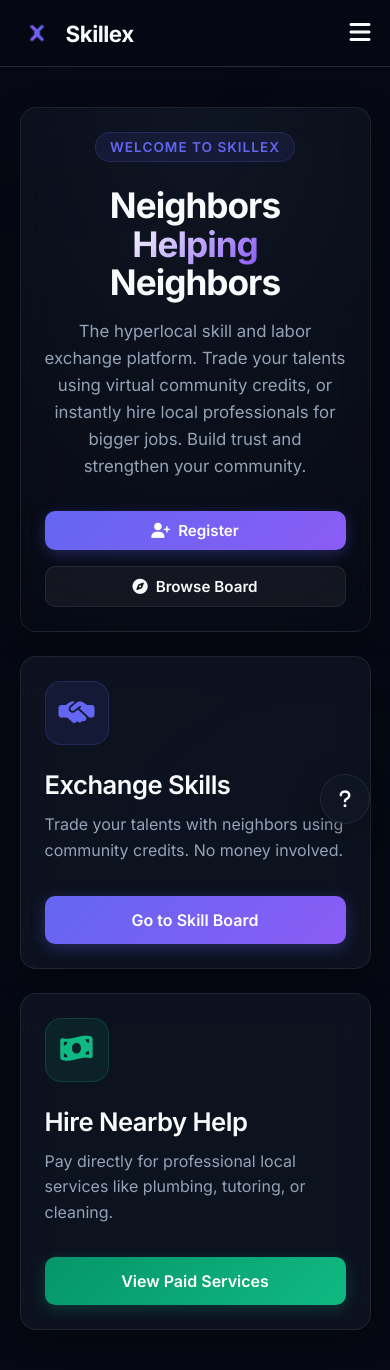
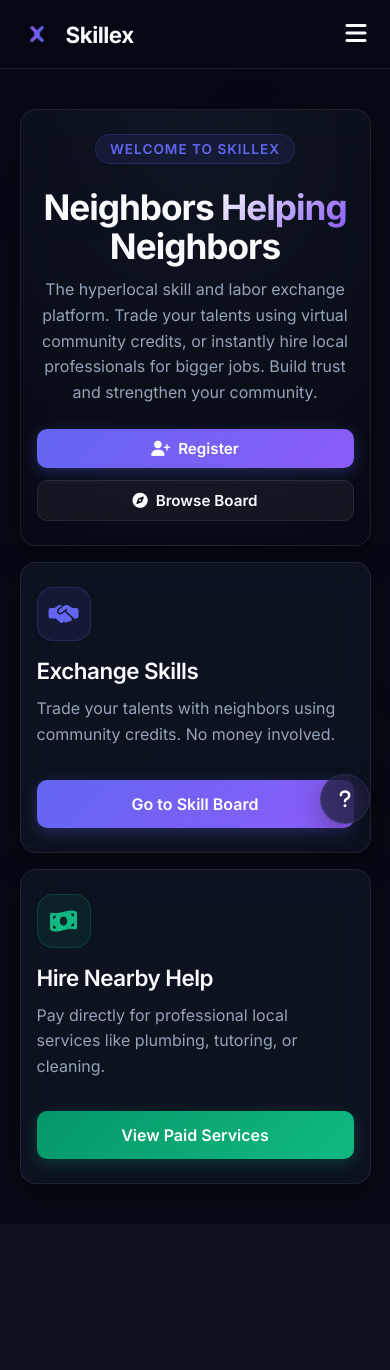
Before and after one commit to pranathi8812-AIML/skillex-live, a Flask app: page / in a window 390 px wide; the page is wider, and only the part inside the window is pictured. After the commit the page ends 1192 px from the top of that part, so only its background shows below. Run offline with Flask 3, Linux system fonts and the light colour scheme.

Commit message:
Fix mobile responsive layout and navigation

```diff
--- a/templates/base.html
+++ b/templates/base.html
@@ -37,7 +37,7 @@
 
         /* Ambient Animated Background Blobs */
         .ambient-bg {
-            position: fixed; top: 0; left: 0; width: 100vw; height: 100vh;
+            position: fixed; top: 0; left: 0; width: 100%; height: 100vh;
             z-index: -1; overflow: hidden; pointer-events: none;
         }
         .blob {
@@ -152,18 +152,35 @@
         }
 
         @media (max-width: 850px) {
+            /* 7. MOBILE RESPONSIVENESS (FIXED) */
+        .menu-toggle {
+            display: none; background: none; border: none;
+            color: var(--text-main); font-size: 1.5rem; cursor: pointer; padding: 4px;
+        }
+
+        /* Fix horizontal scroll wobble */
+        .ambient-bg {
+            position: fixed; top: 0; left: 0; width: 100%; height: 100vh;
+            z-index: -1; overflow: hidden; pointer-events: none;
+        }
+
+        @media (max-width: 850px) {
             .menu-toggle { display: block; }
             .nav-links {
                 position: absolute; top: 100%; left: 0; width: 100%;
                 flex-direction: column; background: rgba(17, 24, 39, 0.98);
                 backdrop-filter: blur(20px); border-bottom: 1px solid var(--surface-border);
                 padding: 0; max-height: 0; overflow: hidden;
-                transition: max-height 0.4s cubic-bezier(0.4, 0, 0.2, 1);
+                transition: all 0.4s cubic-bezier(0.4, 0, 0.2, 1);
+                opacity: 0; visibility: hidden; box-shadow: 0 10px 30px rgba(0,0,0,0.5);
             }
-            .nav-links.active { max-height: 500px; padding: 20px 0; }
+            .nav-links.active {
+                max-height: 500px; padding: 20px 0; opacity: 1; visibility: visible;
+            }
             .nav-links a.nav-item, .nav-links .btn-primary, .nav-links .btn-teal {
-                width: 90%; text-align: center; margin: 5px auto;
+                width: 90%; text-align: center; margin: 8px auto; padding: 12px; display: flex; justify-content: center;
             }
+        }
         }
 
         .main-content { flex-grow: 1; padding: 40px 5%; max-width: 1400px; width: 100%; margin: 0 auto; }
--- a/templates/home.html
+++ b/templates/home.html
@@ -93,9 +93,19 @@
 
     /* Mobile Refinements */
     @media (max-width: 480px) {
-        .glass-card { padding: 24px; border-radius: 16px; }
-        .hero-actions { width: 100%; flex-direction: column; }
-        .hero-actions a { width: 100%; justify-content: center; }
+        /* Mobile Refinements (FIXED) */
+    @media (max-width: 480px) {
+        .home-grid { gap: 16px; }
+        .glass-card { padding: 24px 16px; border-radius: 16px; }
+        .welcome-card h1 { font-size: 2.2rem; margin-bottom: 12px; }
+        .welcome-card p { font-size: 1rem; margin-bottom: 24px; }
+
+        .hero-actions { width: 100%; flex-direction: column; gap: 12px; }
+        .hero-actions a { width: 100%; justify-content: center; margin: 0; }
+
+        .card-icon-container { width: 54px; height: 54px; font-size: 1.5rem; margin-bottom: 16px; }
+        .mode-card h2 { font-size: 1.4rem; }
+    }
     }
 </style>
 
```
